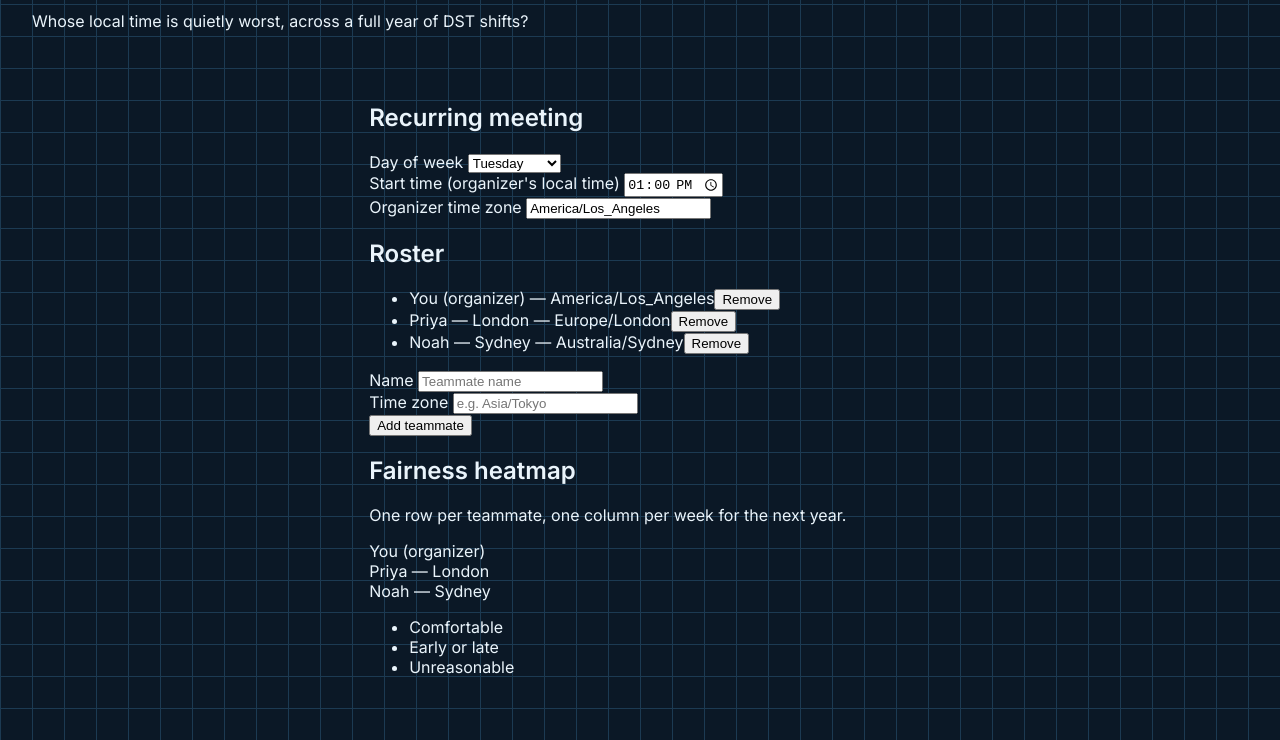
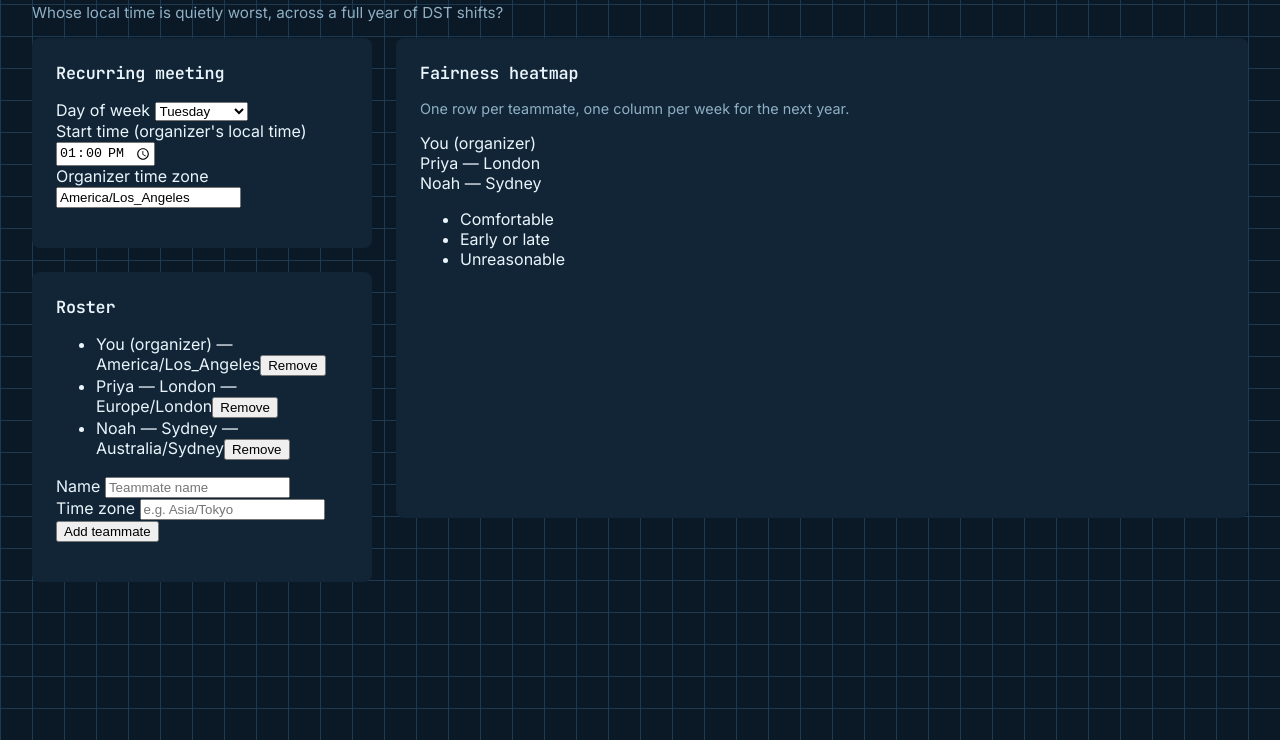
Before and after one commit to ctkrug/fair-hours, a website with bundled scripts: page site/index.html in a window 1280 px wide. Shown: the part 60-800 px from the top of the page. Built offline with nearby package versions, Linux system fonts and the light colour scheme.

Commit message:
style(site): add page layout grid for rail and heatmap card
Two-column grid at desktop widths (form+roster rail, majority-width
heatmap hero) collapsing to a single stacked column under 900px, per
DESIGN.md's layout intent.

```diff
--- a/site/css/styles.css
+++ b/site/css/styles.css
@@ -41,7 +41,7 @@ body {
 }
 
 .site-header {
-  padding: var(--space-6) var(--space-8);
+  padding: var(--space-6) var(--space-8) var(--space-4);
 }
 
 .wordmark {
@@ -57,21 +57,63 @@ body {
   border-bottom: 2px solid var(--accent);
 }
 
-main {
+.tagline {
+  margin: var(--space-2) 0 0;
+  color: var(--text-muted);
+  font-size: 0.95rem;
   max-width: 60ch;
-  margin: var(--space-8) auto;
+}
+
+.layout {
+  display: grid;
+  grid-template-columns: minmax(280px, 340px) 1fr;
+  align-items: start;
+  gap: var(--space-6);
+  max-width: 1400px;
+  margin: 0 auto var(--space-8);
   padding: 0 var(--space-8);
 }
 
-.scaffold-note {
-  background: var(--surface-1);
-  border: 1px solid var(--grid-line);
-  border-radius: var(--radius-lg);
-  padding: var(--space-4);
-  color: var(--text-muted);
-  line-height: 1.6;
+.rail {
+  display: flex;
+  flex-direction: column;
+  gap: var(--space-6);
 }
 
-.scaffold-note a {
-  color: var(--accent);
+.panel {
+  background: var(--surface-1);
+  border-radius: var(--radius-lg);
+  box-shadow: var(--shadow);
+  padding: var(--space-6);
 }
+
+.panel h2 {
+  margin: 0 0 var(--space-4);
+  font-family: var(--font-display);
+  font-size: 1.05rem;
+  font-weight: 600;
+  letter-spacing: -0.01em;
+}
+
+.heatmap-card {
+  min-height: 60vh;
+  display: flex;
+  flex-direction: column;
+}
+
+.heatmap-subhead {
+  margin: 0 0 var(--space-4);
+  color: var(--text-muted);
+  font-size: 0.9rem;
+}
+
+@media (max-width: 900px) {
+  .layout {
+    grid-template-columns: 1fr;
+    padding: 0 var(--space-4);
+  }
+
+  .heatmap-card {
+    min-height: 40vh;
+  }
+}
```
